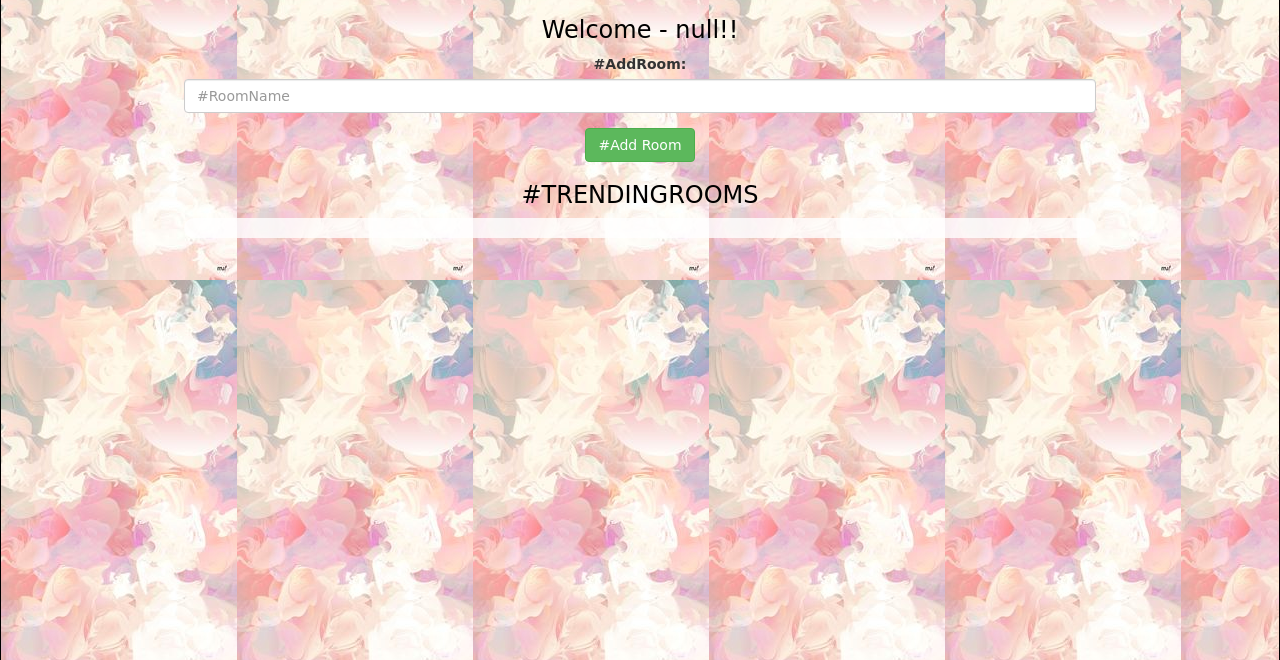
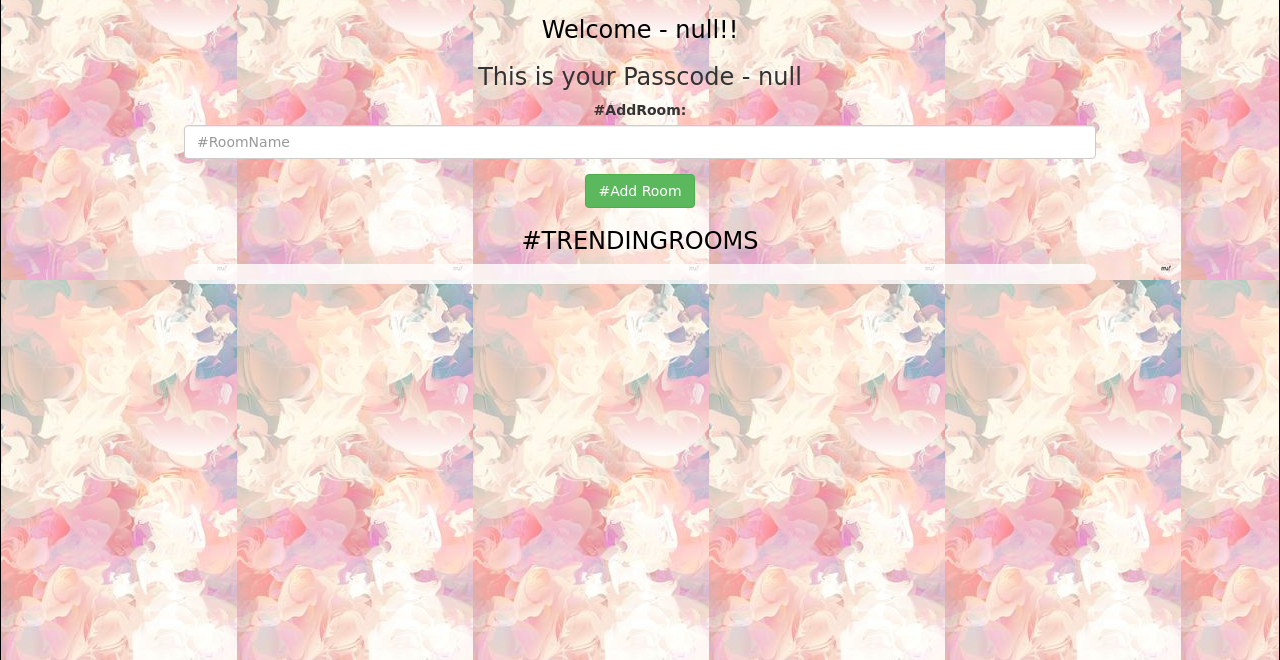
Before and after one commit to 2008-manya/Lets-Chat-App, a plain HTML site: page lets-chat.html in a window 1280 px wide. Shown: the part 140-800 px from the top of the page. Drawn offline with nearby package versions, Linux system fonts and the light colour scheme; no server answers; a web font is replaced by a local one.

Commit message:
Add files via upload

```diff
--- a/lets-chat.css
+++ b/lets-chat.css
@@ -102,7 +102,7 @@ body
     width: 100%;
     height: 2000px;;
     border: 1px solid black;
-    background-color: blue;
+    background-color: rgb(224, 104, 194);
   }
 
   #button1{
@@ -125,3 +125,7 @@ body
     height: 10px;
     width: 10px;
 }
+
+#password{
+    width: 40%;
+}
--- a/lets-chat.html
+++ b/lets-chat.html
@@ -30,6 +30,7 @@
 			</sup>
 		</h1>
 		<h3 class="color_white" id="user_name" ></h3>
+		<h3 color_white id="password"></h3>
 		<div class="form-group input_div_room_page">
 			<label>#AddRoom:</label>
 			<input type="text" id="room_name" class="form-control" placeholder="#RoomName">
--- a/lets-chat_room.js
+++ b/lets-chat_room.js
@@ -24,6 +24,9 @@ function randombg(){
 
   user_name=localStorage.getItem("user_name");
   document.getElementById("user_name").innerHTML="Welcome - " + user_name + "!!";
+
+  password=localStorage.getItem("password");
+  document.getElementById("password").innerHTML="This is your Passcode - " + password ;
 
   function addRoom(){
 room_name = document.getElementById("room_name").value;
```
Also changed, not shown: index.html (+4 -0 lines).
